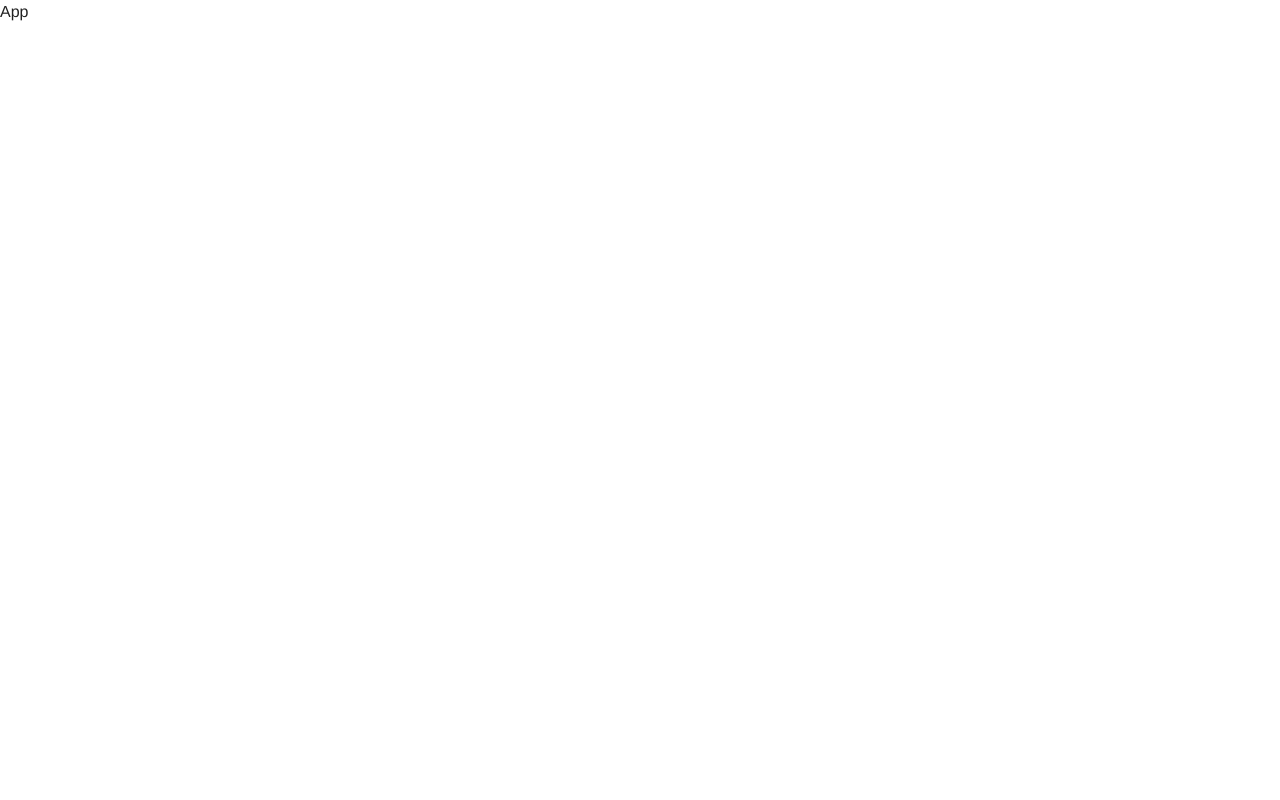
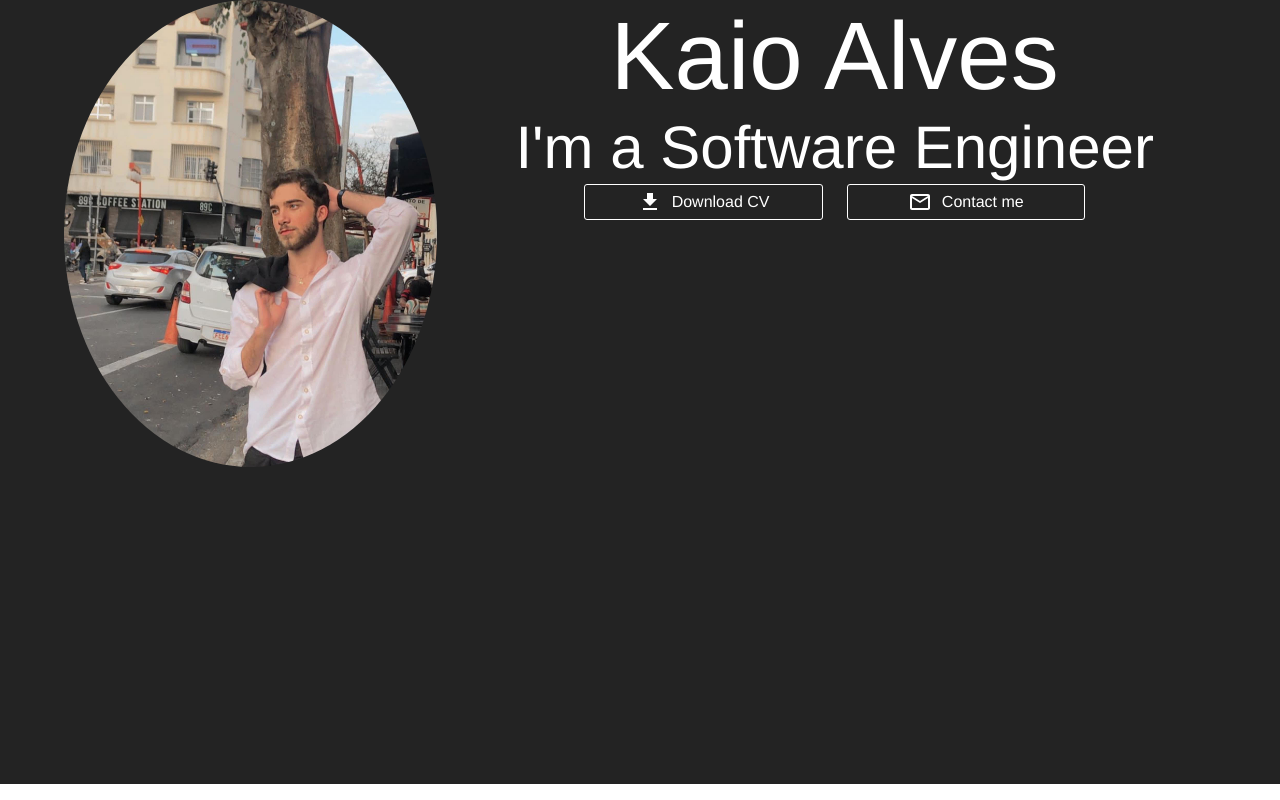
Before and after one commit to Kaio-Alves/my-portfolio, a React (Vite) app: page / in a window 1280 px wide. Built offline with nearby package versions, Linux system fonts and the light colour scheme.

Commit message:
15/05/2024

```diff
--- a/src/App.tsx
+++ b/src/App.tsx
@@ -1,11 +1,12 @@
 
 
+import Home from "./pages/Home/Home";
 
 const App = () => {
 
   return (
     <>
-      App
+      <Home/>
     </>
   )
 }
--- /dev/null
+++ b/src/components/StyledButton/StyledButton.tsx
@@ -0,0 +1,30 @@
+import { styled } from "@mui/material";
+import { ReactNode } from "react";
+
+interface StyledButtonProps{
+    children : ReactNode
+}
+const StyledButton:React.FC<StyledButtonProps> = ({children}) => {
+    const StyledButton = styled("button")(({theme})=> ({
+        backgroundColor:"transparent",
+        border:`1px solid  ${theme.palette.primary.contrastText}`,
+        borderRadius:"3px",
+        padding:"5px 15px",
+        width:"100%",
+        display:"inline-flex",
+        alignItems:"center",
+        justifyContent:"center",
+        gap:"10px",
+        color:theme.palette.primary.contrastText,
+        '&:hover':{
+            backgroundColor:theme.palette.secondary.light
+        }
+    }));
+    return (
+      <>
+        <StyledButton>{children}</StyledButton>
+      </>
+    )
+  }
+
+  export default StyledButton
--- /dev/null
+++ b/src/pages/Home/Home.tsx
@@ -0,0 +1,13 @@
+
+import Hero from "./sections/Hero/Hero";
+
+const Home = () => {
+
+    return (
+      <>
+        <Hero/>
+      </>
+    )
+  }
+
+  export default Home
--- /dev/null
+++ b/src/pages/Home/sections/Hero/Hero.tsx
@@ -0,0 +1,55 @@
+
+
+import DownloadIcon from '@mui/icons-material/Download';
+import MailOutlineIcon from '@mui/icons-material/MailOutline';
+import { Container, Grid, Typography, styled } from "@mui/material";
+import Avatar from "../../../../assets/images/perfil.jpg";
+import StyledButton from '../../../../components/StyledButton/StyledButton';
+const Hero = () => {
+    const StyledHero = styled("div")(({theme})=> ({
+        backgroundColor:theme.palette.primary.main,
+        height:"100vh"
+    }));
+    const StyledImg = styled("img")(()=> ({
+        width:"100%",
+        borderRadius:"50%"
+    }));
+    return (
+      <>
+        <StyledHero>
+            <Container maxWidth="lg">
+                <Grid container spacing={2}>
+                    <Grid item xs={12} md={4}>
+                        <StyledImg src={Avatar}/>
+                    </Grid>
+                    <Grid item xs={12} md={8}>
+                        <Typography color="primary.contrastText" variant="h1" textAlign="center">Kaio Alves</Typography>
+                        <Typography color="primary.contrastText" variant="h2" textAlign="center">I'm a Software Engineer</Typography>
+                        <Grid container display="flex" justifyContent="center" spacing={3}>
+                            <Grid item xs={12} md={4} display="flex" justifyContent="center">
+                                <StyledButton>
+                                    <DownloadIcon/>
+                                     <Typography>
+                                        Download CV
+                                     </Typography>
+                                </StyledButton>
+                            </Grid>
+                            <Grid item xs={12} md={4} display="flex" justifyContent="center">
+                                <StyledButton>
+                                    <MailOutlineIcon/>
+                                    <Typography>
+                                        Contact me
+                                    </Typography>
+
+                                </StyledButton>
+                            </Grid>
+                        </Grid>
+                    </Grid>
+                </Grid>
+            </Container>
+        </StyledHero>
+      </>
+    )
+  }
+
+  export default Hero
```
Also changed, not shown: src/assets/images/perfil.jpg (added).
